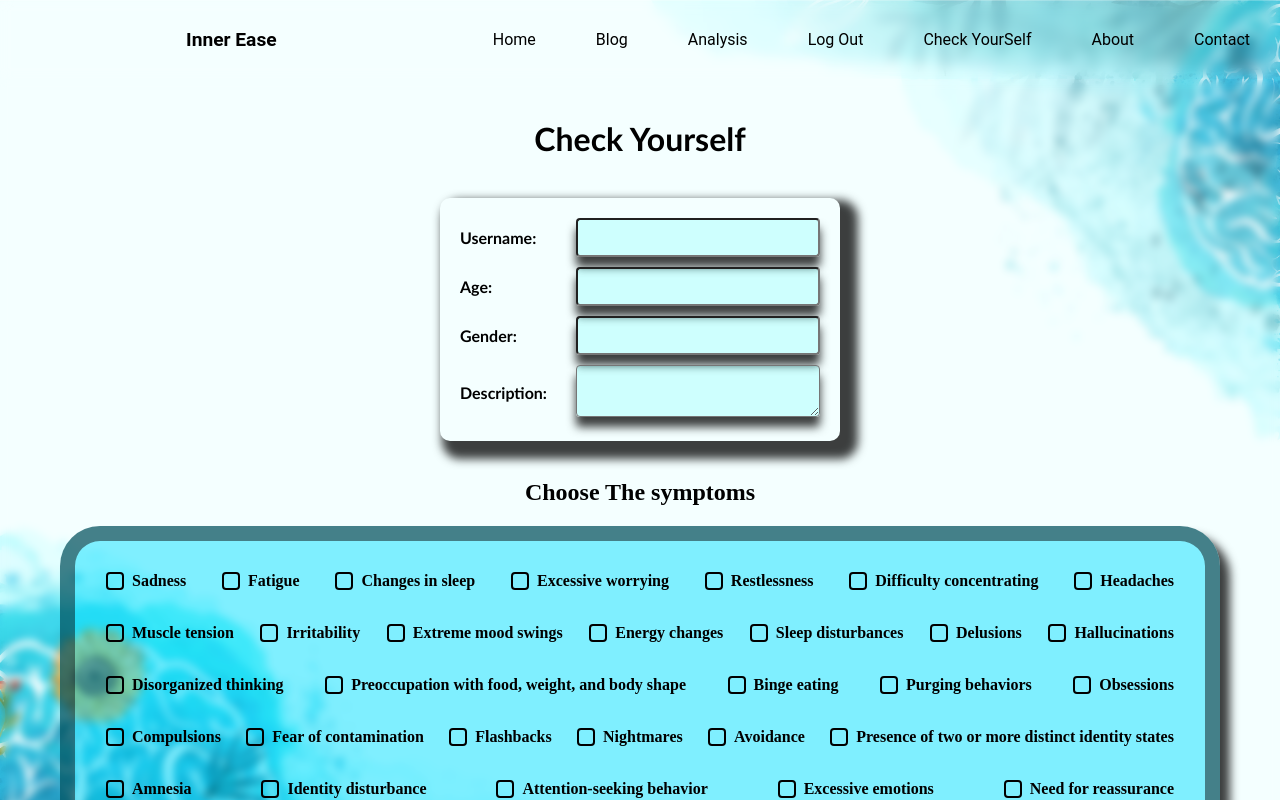
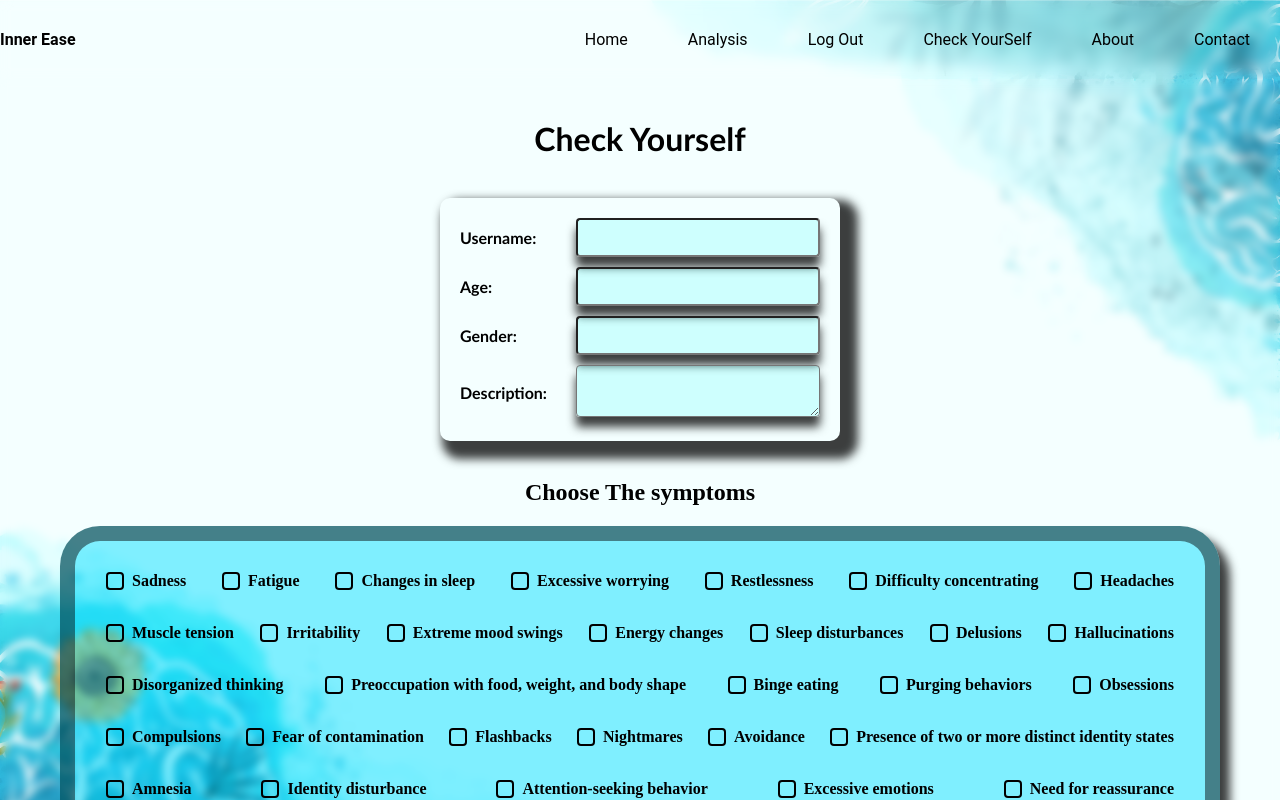
Before and after one commit to Dhruv-Rana1507/MENTAL_HEALTH_CARE-, a Next.js app in the folder MENTAL/Frontend/: page /check in a window 1280 px wide. Shown: the top 800 px of the page. Built offline with nearby package versions, Linux system fonts and the light colour scheme.

Commit message:
admin page work almost done

```diff
--- a/MENTAL/Frontend/component/nav.js
+++ b/MENTAL/Frontend/component/nav.js
@@ -5,12 +5,12 @@ const Nav = () => {
   return (
     <div className={styles.akhuheader}>
 <div className={styles.logo}>
-<strong><Link href='/'>Inner Ease</Link></strong>
+<strong><Link href='/' className={styles.lg} >Inner Ease</Link></strong>
 </div>
     <nav className={styles.mainnav}>
     <ul>
       <Link href='/'><li>Home</li></Link>
-      <Link href='/blog'><li>Blog</li></Link>
+      {/* <Link href='/blog'><li>Blog</li></Link> */}
       <Link href='/analysis'><li>Analysis</li></Link>
       <Link href='/login'><li>Log In</li></Link>
       <Link href='/sign'><li>Sign In</li></Link>
--- a/MENTAL/Frontend/component/usernav.js
+++ b/MENTAL/Frontend/component/usernav.js
@@ -10,7 +10,7 @@ const Nav = () => {
     <nav className={styles.mainnav}>
     <ul>
       <Link href='/'><li>Home</li></Link>
-      <Link href='/blog'><li>Blog</li></Link>
+      {/* <Link href='/blog'><li>Blog</li></Link> */}
       <Link href='/analysis'><li>Analysis</li></Link>
       <Link href='/login'><li>Log Out</li></Link>
       <Link href='/check'><li>Check YourSelf</li></Link>
--- a/MENTAL/Frontend/pages/admin.js
+++ b/MENTAL/Frontend/pages/admin.js
@@ -57,9 +57,9 @@ const Admin = () => {
           Add Doctor
         </button>
 
-        <button onClick={fetchDoctorInformation} className={styles.info}>
+        {/* <button onClick={fetchDoctorInformation} className={styles.info}>
           Fetch Doctor Information
-        </button>
+        </button> */}
 
         {/* Display the fetched doctor information */}
         <div className={styles.doctor_info}>
--- a/MENTAL/Frontend/styles/Blog.module.css
+++ b/MENTAL/Frontend/styles/Blog.module.css
@@ -4,7 +4,7 @@
 
   margin: 0 auto;
   padding: 20px;
-  background-color: #c131319f; /* Set a background color for the container */
+  /* background-color: #c131319f; Set a background color for the container */
   box-shadow: 0 0 10px rgba(0, 0, 0, 0.1); /* Add a subtle box shadow */
 
 }
@@ -22,14 +22,14 @@
 
 .article {
   border: 1px solid #ddd;
-  padding: 15px; /* Increase padding for better spacing */
+  padding: 15px;
   border-radius: 8px; /* Add more rounded corners */
   transition: transform 0.3s ease; /* Add a smooth transition effect */
 
 }
 
 .article:hover {
-  transform: scale(1.05); /* Scale up the article on hover for an interactive effect */
+  transform: scale(1.01); /* Scale up the article on hover for an interactive effect */
 }
 
 .footer {
--- a/MENTAL/Frontend/styles/admin.module.css
+++ b/MENTAL/Frontend/styles/admin.module.css
@@ -19,7 +19,7 @@
 
   .qt,
   .info {
-    background-color: #4CAF50;
+    background-color: #4e4caf;
     color: white;
     padding: 10px 15px;
     border: none;
--- a/MENTAL/Frontend/styles/nav.module.css
+++ b/MENTAL/Frontend/styles/nav.module.css
@@ -1,12 +1,13 @@
 /* Gradient Background for Body */
-.body {
+/* .body {
   margin: 0;
   padding: 0;
   background: linear-gradient(180deg, #43ddf1, #ffffff);
-}
+} */
 
 /* =====header css==== */
 .akhuheader {
+  /* border: 2px solid red; */
   padding: 15px;
   text-align: center;
   font-family: 'Roboto', sans-serif;
@@ -20,12 +21,22 @@
 
 /* =====logo css==== */
 .logo {
-  flex: 15%;
+
+  flex: 30%;
   display: flex;
+  align-items: center;
+  justify-content:left;
+  /* border: 2px solid rgb(0, 0, 0); */
+}
+.lg{
+  /* display: flex;  */
   font-size: larger;
+  align-items: center;
   justify-content: center;
-  align-items: center;
-  padding: 20px;
+  list-style: none;
+  margin: 50px;
+  transition: all 0.3s ease-in-out;
+
 }
 
 /* =======navbar css======= */
```
Also changed, not shown: MENTAL/Frontend/pages/sign.js (+9 -0 lines), 1 other file (tests, documents, lock files or other folders).
